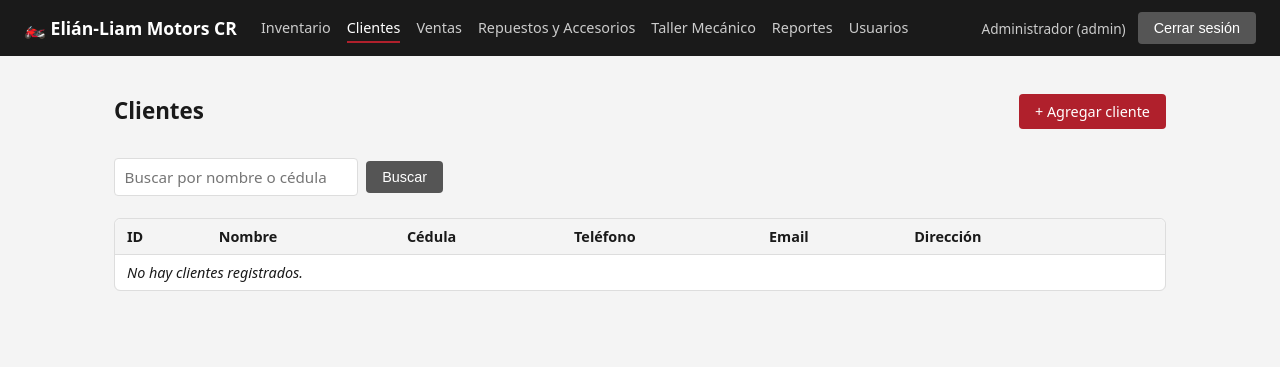
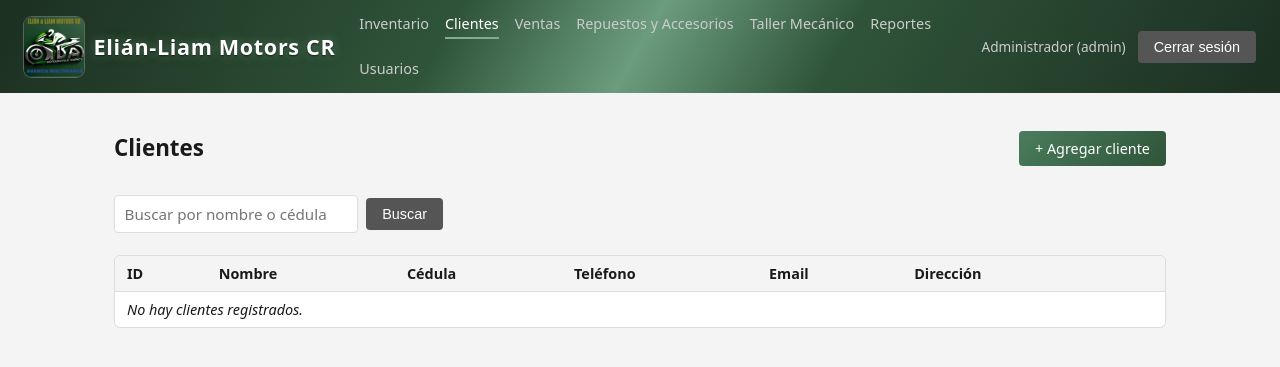
Before and after one commit to Vporras-88/Eli-n-Liam-Motors-CR, a Flask app: page /clientes/ in a window 1280 px wide. Shown: the top 367 px of the page. Run offline with Flask 3, Linux system fonts and the light colour scheme; the visitor is signed in with stand-in values (Sample User, id 1); data comes from the database, SQL or seed files in the repository; data that the repository does not hold is empty.

Commit message:
Agregar logo de la empresa y cambiar tema a verde metálico
- Header: se agrega el logo de Elián-Liam Motors CR arriba a la
  izquierda, junto al nombre de la marca.
- style.css: paleta cambiada de rojo a verde metálico (topbar,
  botones, acentos), con degradados para efecto metálico.
- Se realza el texto de la marca (tamaño, letter-spacing y sombra).

```diff
--- a/app/views/web/static/style.css
+++ b/app/views/web/static/style.css
@@ -1,6 +1,10 @@
 :root {
-    --rojo: #b0202c;
-    --rojo-oscuro: #7d1620;
+    --verde-metalico: #3d6b4f;
+    --verde-metalico-claro: #7fae8e;
+    --verde-metalico-oscuro: #24402d;
+    --topbar-metal: linear-gradient(120deg, #1c2f21 0%, #2f5439 35%, #6b9c7d 50%, #2f5439 65%, #1c2f21 100%);
+    --btn-metal: linear-gradient(135deg, #4a7d5c, #2f5439);
+    --btn-metal-hover: linear-gradient(135deg, #3a6449, #1c2f21);
     --negro: #1a1a1a;
     --gris: #555;
     --gris-claro: #f4f4f4;
@@ -21,18 +25,32 @@ body {
     display: flex;
     align-items: center;
     gap: 1.5rem;
-    background: var(--negro);
+    background: var(--topbar-metal);
     color: white;
-    padding: 0.75rem 1.5rem;
+    padding: 0.6rem 1.5rem;
     flex-wrap: wrap;
 }
 
 .marca {
+    display: flex;
+    align-items: center;
+    gap: 0.6rem;
     color: white;
     font-weight: 700;
     text-decoration: none;
-    font-size: 1.1rem;
+    font-size: 1.35rem;
+    letter-spacing: 0.03em;
     white-space: nowrap;
+    text-shadow: 0 1px 2px rgba(0, 0, 0, 0.6), 0 0 10px rgba(127, 174, 142, 0.5);
+}
+
+.logo-img {
+    height: 60px;
+    width: 60px;
+    object-fit: cover;
+    border-radius: 8px;
+    display: block;
+    box-shadow: 0 0 0 1px rgba(255, 255, 255, 0.25);
 }
 
 .nav {
@@ -52,7 +70,7 @@ body {
 
 .nav a:hover, .nav a.activo {
     color: white;
-    border-bottom-color: var(--rojo);
+    border-bottom-color: var(--verde-metalico-claro);
 }
 
 .logout-form {
@@ -83,7 +101,7 @@ body {
 }
 
 .flash-exito { background: #e6f4ea; color: var(--verde); border: 1px solid #b7ddc0; }
-.flash-error { background: #fbe7e9; color: var(--rojo-oscuro); border: 1px solid #f2b8bd; }
+.flash-error { background: #fbe7e9; color: #a33; border: 1px solid #f2b8bd; }
 
 h1 { font-size: 1.4rem; margin-bottom: 1rem; }
 h2 { font-size: 1.1rem; margin: 1.5rem 0 0.75rem; }
@@ -138,7 +156,7 @@ input, select, textarea {
     padding: 0.5rem 1rem;
     border-radius: 4px;
     border: none;
-    background: var(--rojo);
+    background: var(--btn-metal);
     color: white;
     font-size: 0.9rem;
     cursor: pointer;
@@ -146,7 +164,7 @@ input, select, textarea {
     text-align: center;
 }
 
-.btn:hover { background: var(--rojo-oscuro); }
+.btn:hover { background: var(--btn-metal-hover); }
 .btn-secundario { background: var(--gris); }
 .btn-secundario:hover { background: #333; }
 .btn-pequeno { padding: 0.3rem 0.6rem; font-size: 0.8rem; }
@@ -170,7 +188,7 @@ input, select, textarea {
 }
 
 .tarjeta-resumen h3 { margin: 0 0 0.4rem; font-size: 0.85rem; color: var(--gris); }
-.tarjeta-resumen .valor { font-size: 1.6rem; font-weight: 700; color: var(--rojo); }
+.tarjeta-resumen .valor { font-size: 1.6rem; font-weight: 700; color: var(--verde-metalico); }
 
 .login-wrap {
     max-width: 360px;
--- a/app/views/web/templates/base.html
+++ b/app/views/web/templates/base.html
@@ -8,7 +8,10 @@
 </head>
 <body>
     <header class="topbar">
-        <a class="marca" href="{{ url_for('principal.index') }}">🏍️ Elián-Liam Motors CR</a>
+        <a class="marca" href="{{ url_for('principal.index') }}">
+            <img src="{{ url_for('static', filename='logo.jpg') }}" alt="Elián-Liam Motors CR" class="logo-img">
+            <span>Elián-Liam Motors CR</span>
+        </a>
         {% if usuario %}
         <nav class="nav">
             {% for clave, etiqueta, endpoint in opciones_menu %}
```
Also changed, not shown: app/views/web/static/logo.jpg (added).
